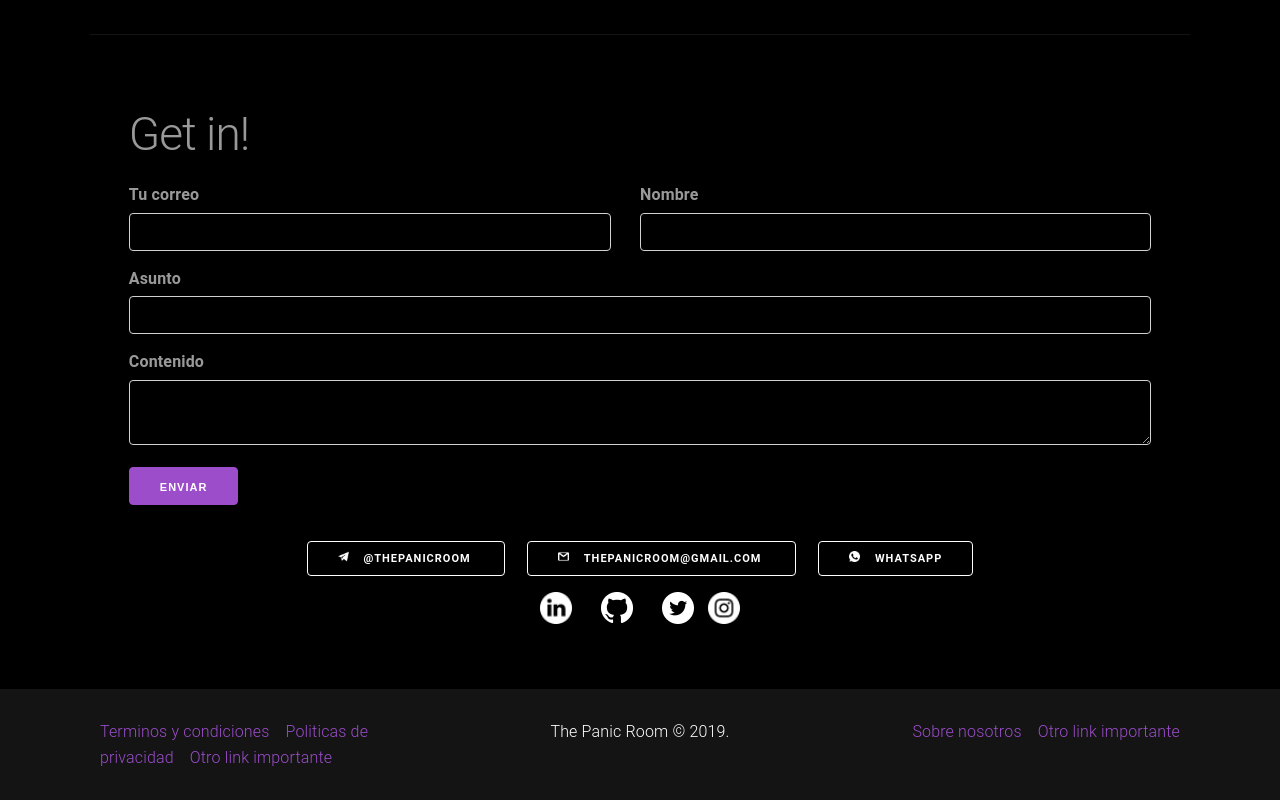
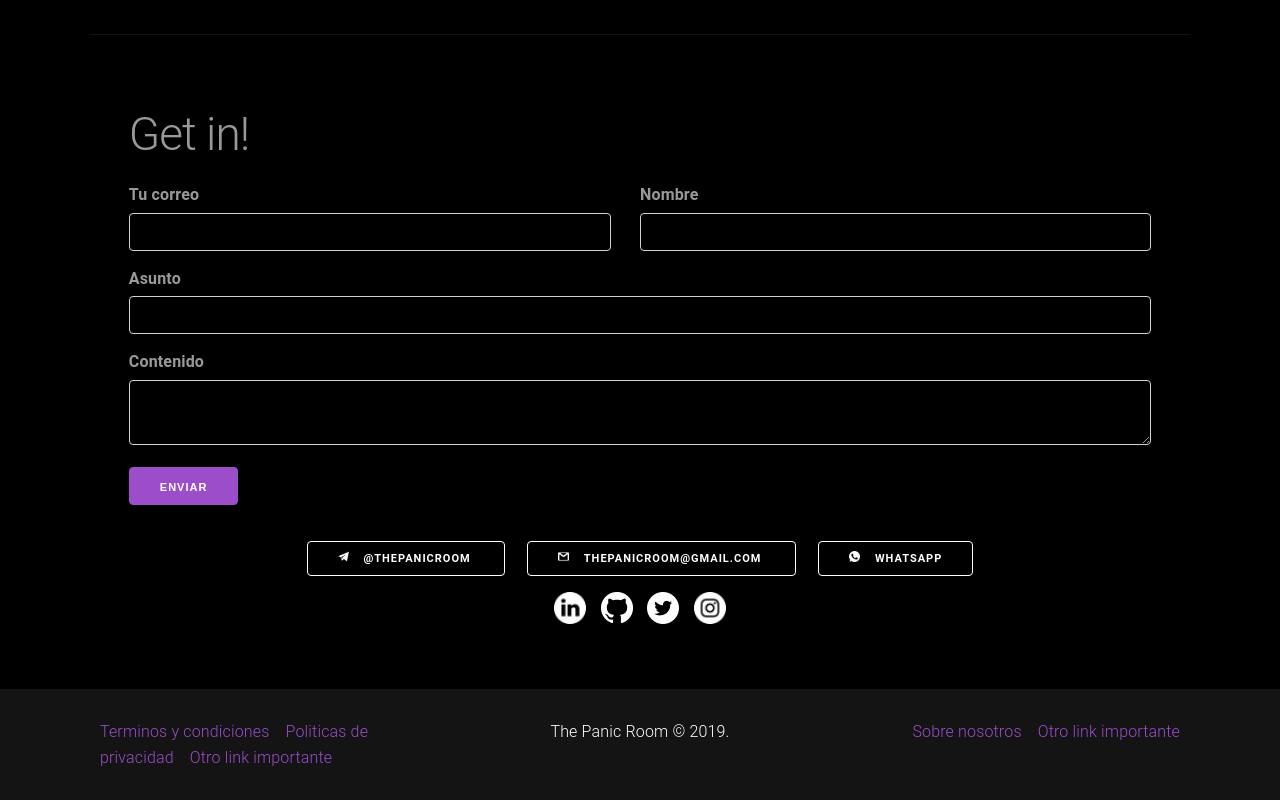
Before and after one commit to the-panic-room/the-panic-room, a Vue app: page / in a window 1280 px wide. Shown: the part 957-1757 px from the top of the page. Built offline with nearby package versions, Linux system fonts and the light colour scheme.

Commit message:
corregido titulo y padding en bottom landing bottom

```diff
--- a/index.html
+++ b/index.html
@@ -3,7 +3,7 @@
   <head>
     <meta charset="utf-8">
     <meta name="viewport" content="width=device-width,initial-scale=1.0">
-    <title>circuitosarrechisimos</title>
+    <title>The Panic Room</title>
   </head>
   <body>
     <div id="app"></div>
--- a/src/components/Home.vue
+++ b/src/components/Home.vue
@@ -106,10 +106,10 @@
           </a>
         </div>
         <div class="text-center mt-1">
-          <a href="#" class="pr-2 align-bottom">
+          <a href="#" class="pr-1 align-bottom">
             <img src="@/assets/linkedin.png" alt="Linkedin">
           </a>
-          <a href="https://github.com/the-panic-room" class="pr-2 align-bottom">
+          <a href="https://github.com/the-panic-room" class="pr-1 align-bottom">
             <img src="@/assets/GitHub-Mark-Light-32px.png" alt="Github">
           </a>
           <a href="#" class="pr-1">
```
